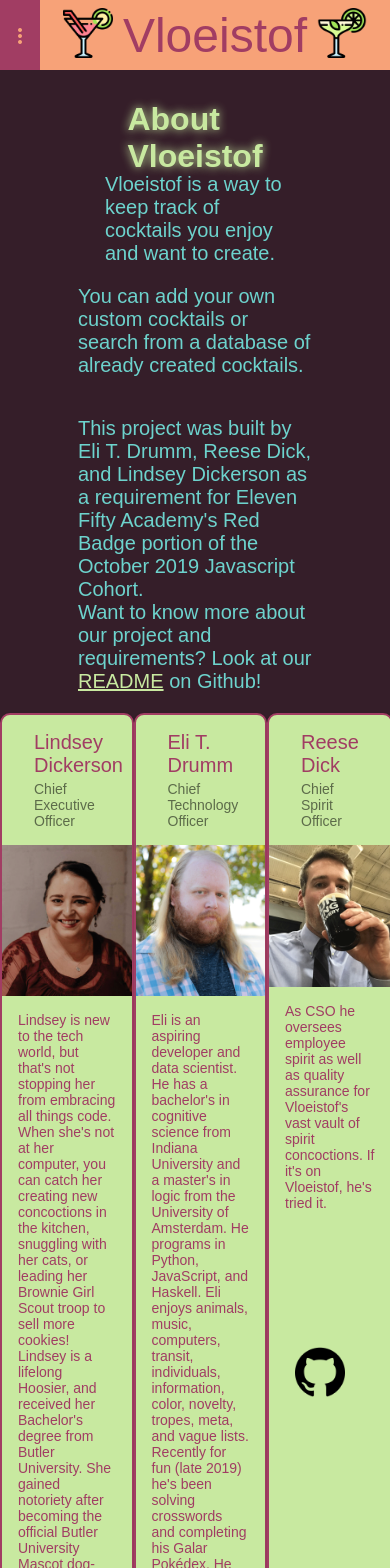
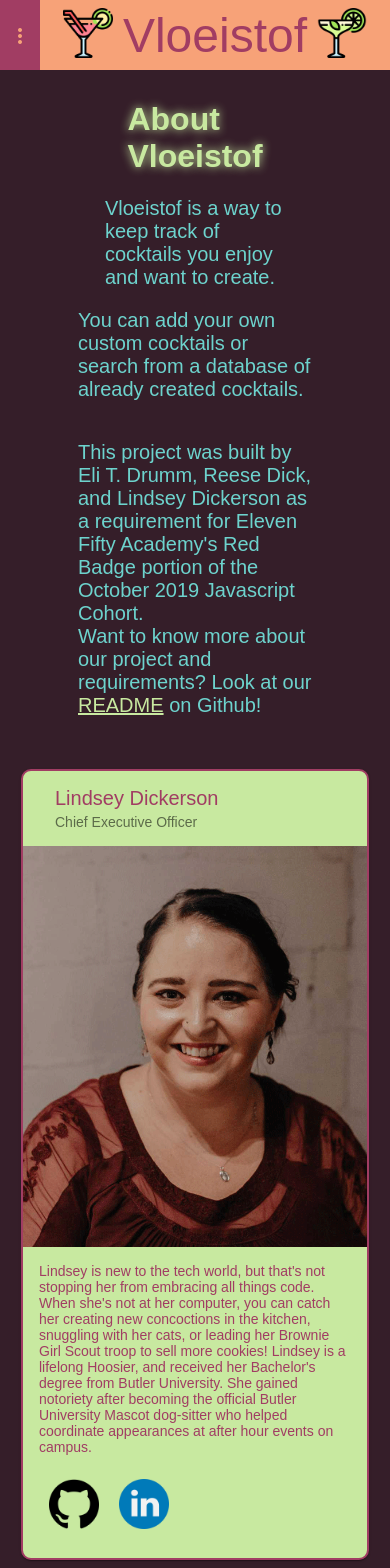
Before and after one commit to etdr/vloeistof, an Angular app: page /credits in a window 390 px wide. Shown: the top 1568 px of the page. Built offline with nearby package versions, Linux system fonts and the light colour scheme; a web font is replaced by a local one.

Commit message:
about styling

```diff
--- a/src/app/credits/credits.component.scss
+++ b/src/app/credits/credits.component.scss
@@ -10,6 +10,7 @@
 .h1DivAbout {
   display: flex;
   justify-content: center;
+  //margin-bottom: 2rem;
 }
 
 h1 {
@@ -19,7 +20,7 @@ h1 {
   // border: 1px solid white;
   width: 25%;
   display: flex;
-  height: 50px;
+  //height: 50px;
   justify-content: center;
 
 }
@@ -31,6 +32,7 @@ h1 {
   flex-direction: row;
   justify-content: space-around;
   padding-bottom: 20px;
+  margin-top: 2rem;
 }
 
 .team {
@@ -93,3 +95,17 @@ h3 {
   display: flex;
   justify-items: flex-end;
 }
+
+
+@media screen and (max-width: 560px) {
+
+  .aboutCards {
+    flex-wrap: wrap;
+  }
+
+  .team {
+    width: 80vw;
+    margin-bottom: 3rem;
+  }
+
+}
```
